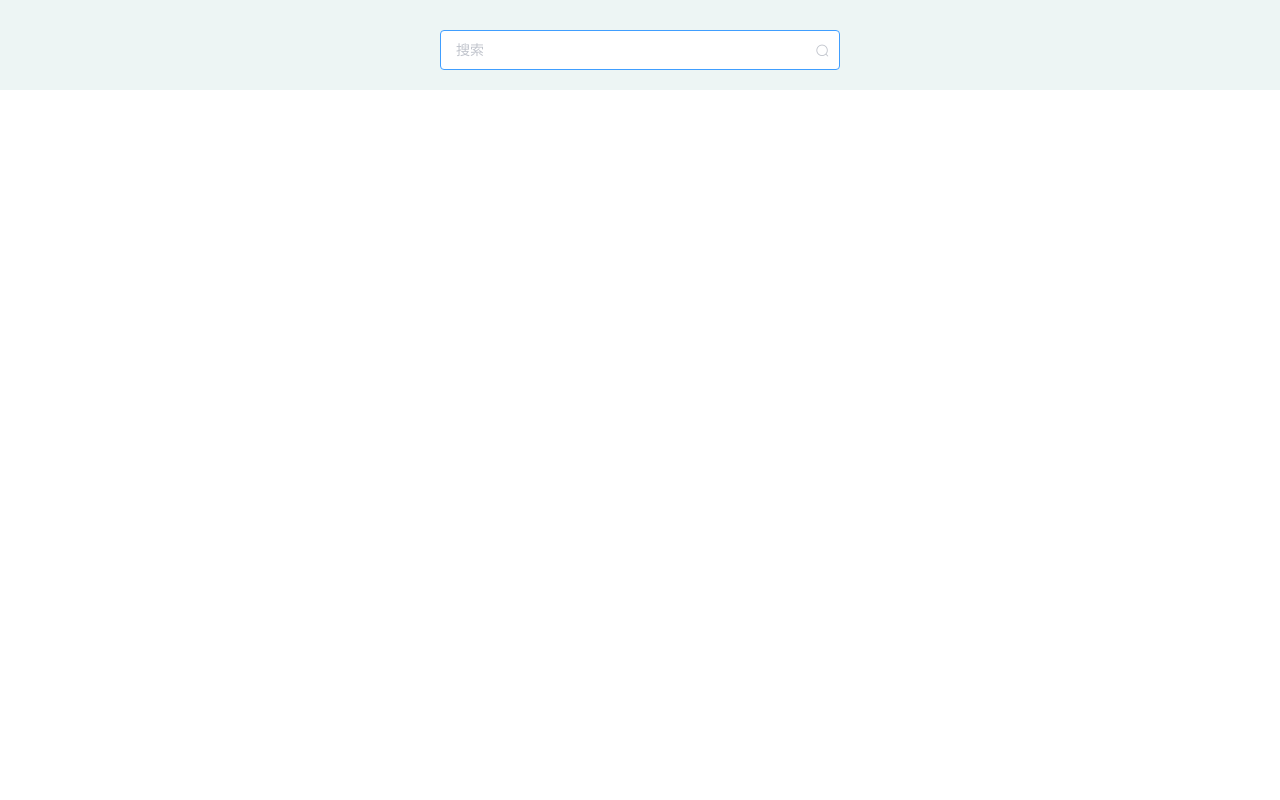
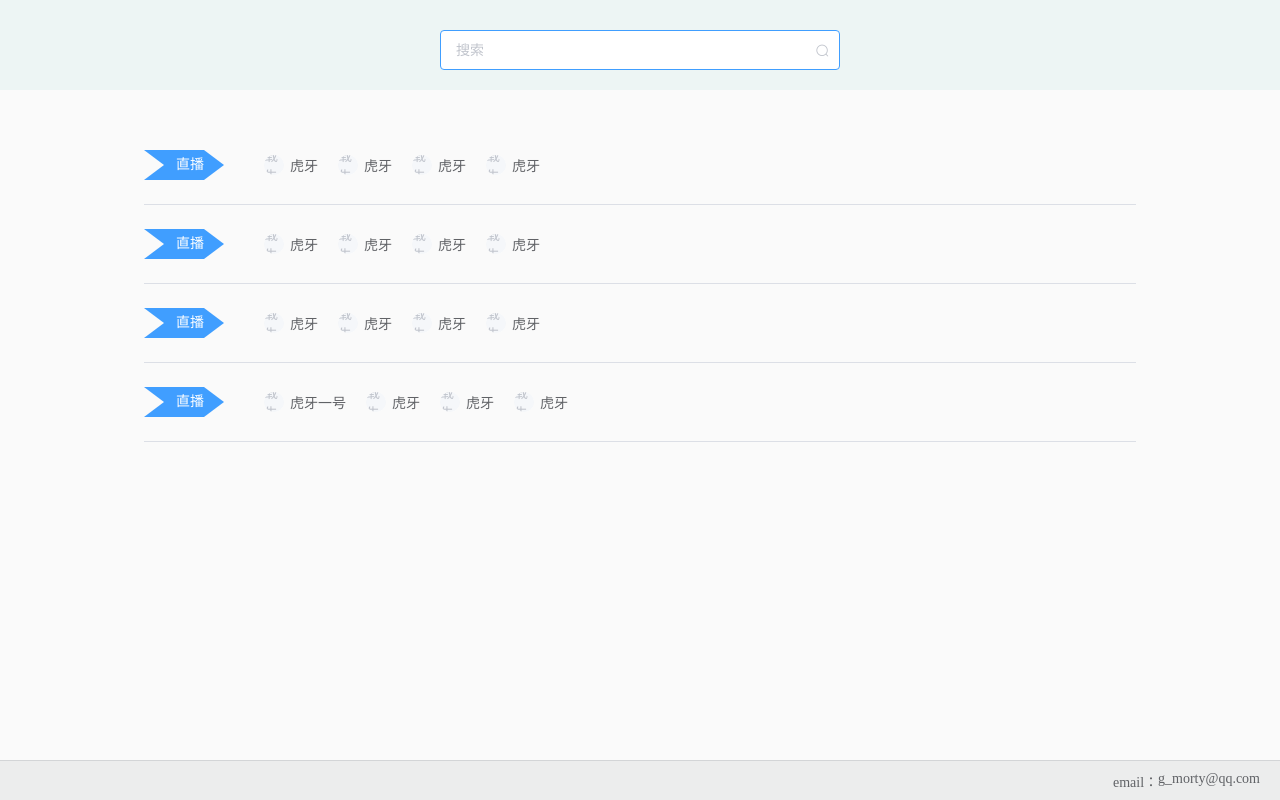
Before and after one commit to g-morty/g-morty.github.io, a Vue app: page / in a window 1280 px wide. Built offline with nearby package versions, Linux system fonts and the light colour scheme.

Commit message:
增加了页面主体基本样式、增加了footer

```diff
--- a/public/reset.css
+++ b/public/reset.css
@@ -1,6 +1,10 @@
-body{
+body, ul, li{
   margin: 0;
   padding: 0;
+  box-sizing: border-box;
+}
+ol,ul,li {
+	list-style:none;
 }
 /* body {
   font-family: Arial,"微软雅黑";
--- a/src/pages/home/index.vue
+++ b/src/pages/home/index.vue
@@ -1,28 +1,118 @@
 <template>
-  <div>
-    <el-container>
+  <el-container :style="`height: ${windowHeight}px`">
+    <!-- header -->
     <el-header>
       <div class="search-box">
-          <!-- <el-input class="search-input" @change="handleSearch" v-model="searchUrl" autocomplete="on" suffix-icon="el-icon-search" placeholder="搜索" autofocus></el-input> -->
         <el-input class="search-input" @keypress.enter.native="handleSearch" v-model="searchUrl" autocomplete="on" suffix-icon="el-icon-search" placeholder="搜索" autofocus></el-input>
       </div>
     </el-header>
-      <!-- <el-main>
-        <el-button type="primary" round>
-          <img src="http://www.bilibili.com/favicon.ico"></img>
-          <span>{{msg}}</span>
-        </el-button>
+    <!-- main -->
+    <el-main>
+      <div class="main-box">
+        <ul>
+          <li>
+            <div class="nav-line">
+              <div class="nav-title">直播</div>
+              <div class="nav-item">
+                <el-image class="nav-icon" src="http://www.bilibili.com/favicon.ico"></el-image>
+                <el-link class="nav-link" :underline="false" target="_blank">虎牙</el-link>
+              </div>
+              <div class="nav-item">
+                <el-image class="nav-icon" src="http://www.bilibili.com/favicon.ico"></el-image>
+                <el-link class="nav-link" :underline="false" target="_blank">虎牙</el-link>
+              </div>
+              <div class="nav-item">
+                <el-image class="nav-icon" src="http://www.bilibili.com/favicon.ico"></el-image>
+                <el-link class="nav-link" :underline="false" target="_blank">虎牙</el-link>
+              </div>
+              <div class="nav-item">
+                <el-image class="nav-icon" src="http://www.bilibili.com/favicon.ico"></el-image>
+                <el-link class="nav-link" :underline="false" target="_blank">虎牙</el-link>
+              </div>
+
+            </div>
+            <el-divider></el-divider>
+          </li>
+          <li>
+            <div class="nav-line">
+              <div class="nav-title">直播</div>
+              <div class="nav-item">
+                <el-image class="nav-icon" src="http://www.bilibili.com/favicon.ico"></el-image>
+                <el-link class="nav-link" :underline="false" target="_blank">虎牙</el-link>
+              </div>
+              <div class="nav-item">
+                <el-image class="nav-icon" src="http://www.bilibili.com/favicon.ico"></el-image>
+                <el-link class="nav-link" :underline="false" target="_blank">虎牙</el-link>
+              </div>
+              <div class="nav-item">
+                <el-image class="nav-icon" src="http://www.bilibili.com/favicon.ico"></el-image>
+                <el-link class="nav-link" :underline="false" target="_blank">虎牙</el-link>
+              </div>
+              <div class="nav-item">
+                <el-image class="nav-icon" src="http://www.bilibili.com/favicon.ico"></el-image>
+                <el-link class="nav-link" :underline="false" target="_blank">虎牙</el-link>
+              </div>
+
+            </div>
+            <el-divider></el-divider>
+          </li>
+          <li>
+            <div class="nav-line">
+              <div class="nav-title">直播</div>
+              <div class="nav-item">
+                <el-image class="nav-icon" src="http://www.bilibili.com/favicon.ico"></el-image>
+                <el-link class="nav-link" :underline="false" target="_blank">虎牙</el-link>
+              </div>
+              <div class="nav-item">
+                <el-image class="nav-icon" src="http://www.bilibili.com/favicon.ico"></el-image>
+                <el-link class="nav-link" :underline="false" target="_blank">虎牙</el-link>
+              </div>
+              <div class="nav-item">
+                <el-image class="nav-icon" src="http://www.bilibili.com/favicon.ico"></el-image>
+                <el-link class="nav-link" :underline="false" target="_blank">虎牙</el-link>
+              </div>
+              <div class="nav-item">
+                <el-image class="nav-icon" src="http://www.bilibili.com/favicon.ico"></el-image>
+                <el-link class="nav-link" :underline="false" target="_blank">虎牙</el-link>
+              </div>
+
+            </div>
+            <el-divider></el-divider>
+          </li>
+          <li>
+            <div class="nav-line">
+              <div class="nav-title">直播</div>
+              <div class="nav-item">
+                <el-image class="nav-icon" src="http://www.bilibili.com/favicon.ico"></el-image>
+                <el-link class="nav-link" :underline="false" target="_blank">虎牙一号</el-link>
+              </div>
+              <div class="nav-item">
+                <el-image class="nav-icon" src="http://www.bilibili.com/favicon.ico"></el-image>
+                <el-link class="nav-link" :underline="false" target="_blank">虎牙</el-link>
+              </div>
+              <div class="nav-item">
+                <el-image class="nav-icon" src="http://www.bilibili.com/favicon.ico"></el-image>
+                <el-link class="nav-link" :underline="false" target="_blank">虎牙</el-link>
+              </div>
+              <div class="nav-item">
+                <el-image class="nav-icon" src="http://www.bilibili.com/favicon.ico"></el-image>
+                <el-link class="nav-link" :underline="false" target="_blank">虎牙</el-link>
+              </div>
+
+            </div>
+            <el-divider></el-divider>
+          </li>
+        </ul>
+      </div>
     </el-main>
-      <el-footer>Footer</el-footer>
-
-
-    /^(((ht|f)tps?):\/\/)?([^!@#$%^&*?.\s-]([^!@#$%^&*?.\s]{0,63}[^!@#$%^&*?.\s])?\.)+[a-z]{2,6}\/?/
-    /^((ht|f)tps?:\/\/)?[\w-]+(\.[\w-]+)+:\d{1,5}\/?$/
-
-
-      -->
+    <!-- footer -->
+    <el-footer height="40px">
+      <div class="email-box" @click="saveEmail">
+        <div class="email-title">email：</div>
+        <div class="email-content">g_morty@qq.com</div>
+      </div>
+    </el-footer>
   </el-container>
-  </div>
 </template>
 
 <script>
@@ -32,9 +122,15 @@
       searchUrl: "",
       msg: "qwe",
       url: "https://www.baidu.com/s?ie=UTF-8&wd=asfs",
+      windowHeight: 44,
     };
   },
+  created() {
+    this.windowHeight = window.innerHeight;
+    window.onresize = () => (this.windowHeight = window.innerHeight);
+  },
   methods: {
+    // 搜索框回车
     handleSearch() {
       const searchUrl = this.searchUrl;
       // 域名正则列表
@@ -52,7 +148,7 @@
       if (isUrl) {
         // 是否携带协议头
         if (regList[0].test(searchUrl)) {
-          window.open("http://"+searchUrl);
+          window.open("http://" + searchUrl);
         } else {
           window.open(searchUrl);
         }
@@ -65,11 +161,30 @@
       // 清空输入框
       this.searchUrl = "";
     },
+    // 点击footer下的邮箱按钮
+    saveEmail() {
+      // 复制信息到邮箱
+      navigator.clipboard.writeText("g_morty@qq.com");
+      // 提示成功
+      this.$notify({
+        title: "email",
+        message: "已复制到剪切板",
+        position: "bottom-right",
+        type: "success",
+        duration: "2000",
+        offset: 30,
+      });
+    },
   },
 };
 </script>
 
 <style scoped lang="less">
+@primary-color: #409eff;
+@page-bg-color: #fafafa;
+.el-container {
+  overflow: hidden;
+  background-color: @page-bg-color;
   .el-header {
     padding-top: 20px;
     padding-bottom: 10px;
@@ -85,4 +200,83 @@
       }
     }
   }
+  .el-main {
+    background-color: @page-bg-color;
+    .main-box {
+      margin: 40px auto 0;
+      width: 80%;
+      .nav-line {
+        display: flex;
+        @nav-height: 30px;
+        // 箭头标题
+        .nav-title {
+          @arrow-length: 20px;
+          width: 60px;
+          height: @nav-height;
+          background-color: @primary-color;
+          color: white;
+          font-size: 14px;
+          box-sizing: border-box;
+          line-height: @nav-height;
+          text-align: right;
+          position: relative;
+          margin-right: 60px;
+          &:before {
+            content: " ";
+            width: 0px;
+            height: 0px;
+            position: absolute;
+            left: 0;
+            top: 0;
+            border-left: @arrow-length solid @page-bg-color;
+            border-top: (@nav-height / 2) solid transparent;
+            border-bottom: (@nav-height / 2) solid transparent;
+          }
+          &:after {
+            content: " ";
+            width: 0px;
+            height: 0px;
+            position: absolute;
+            right: -@arrow-length;
+            top: 0;
+            border-left: @arrow-length solid @primary-color;
+            border-top: (@nav-height / 2) solid transparent;
+            border-bottom: (@nav-height / 2) solid transparent;
+          }
+        }
+        .nav-item {
+          display: flex;
+          height: @nav-height;
+          align-items: center;
+          margin-right: 20px;
+          .nav-icon {
+            width: 20px;
+            height: 20px;
+            border-radius: 50%;
+            overflow: hidden;
+          }
+          .nav-link {
+            margin-left: 6px;
+          }
+        }
+      }
+    }
+  }
+  .el-footer {
+    background-color: #90939922;
+    display: flex;
+    border-top: 1px solid #90939944;
+    justify-content: end;
+    align-items: center;
+    font-size: 14px;
+    .email-box {
+      color: #606266;
+      display: flex;
+      cursor: pointer;
+      &:hover {
+        color: @primary-color;
+      }
+    }
+  }
+}
 </style>
--- a/src/plugs/element.js
+++ b/src/plugs/element.js
@@ -3,7 +3,8 @@
 
 import {
   Header, Container, Main, Footer,
-  Button, Input, Avatar
+  Button, Input, Avatar, Image,
+  Link, Divider, Notification
 } from "element-ui"
 
 Vue.use(Button)
@@ -13,3 +14,7 @@
 Vue.use(Main)
 Vue.use(Avatar)
 Vue.use(Input)
+Vue.use(Image)
+Vue.use(Link)
+Vue.use(Divider)
+Vue.prototype.$notify = Notification;
```
Lines whose indentation alone changed are shown as unchanged.
